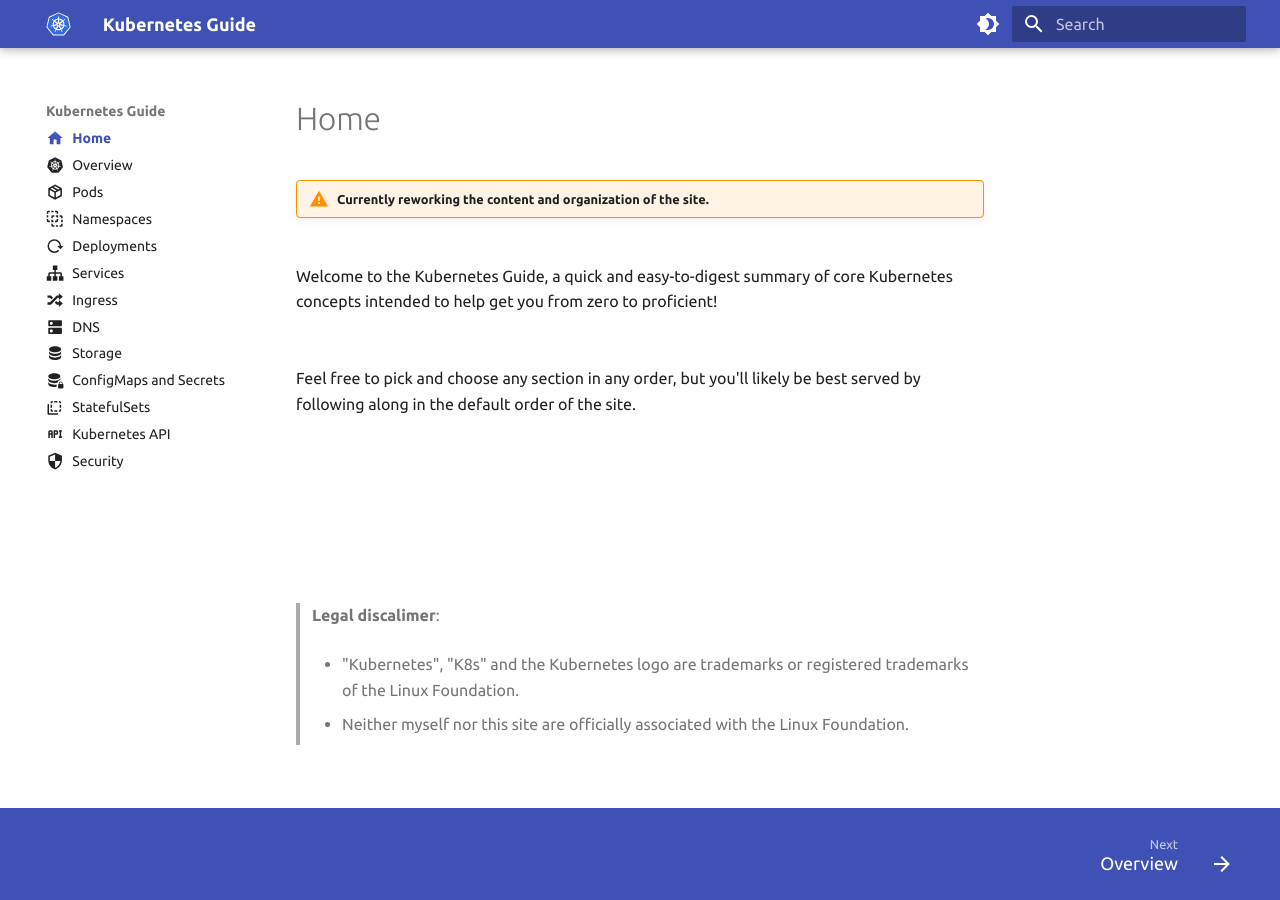
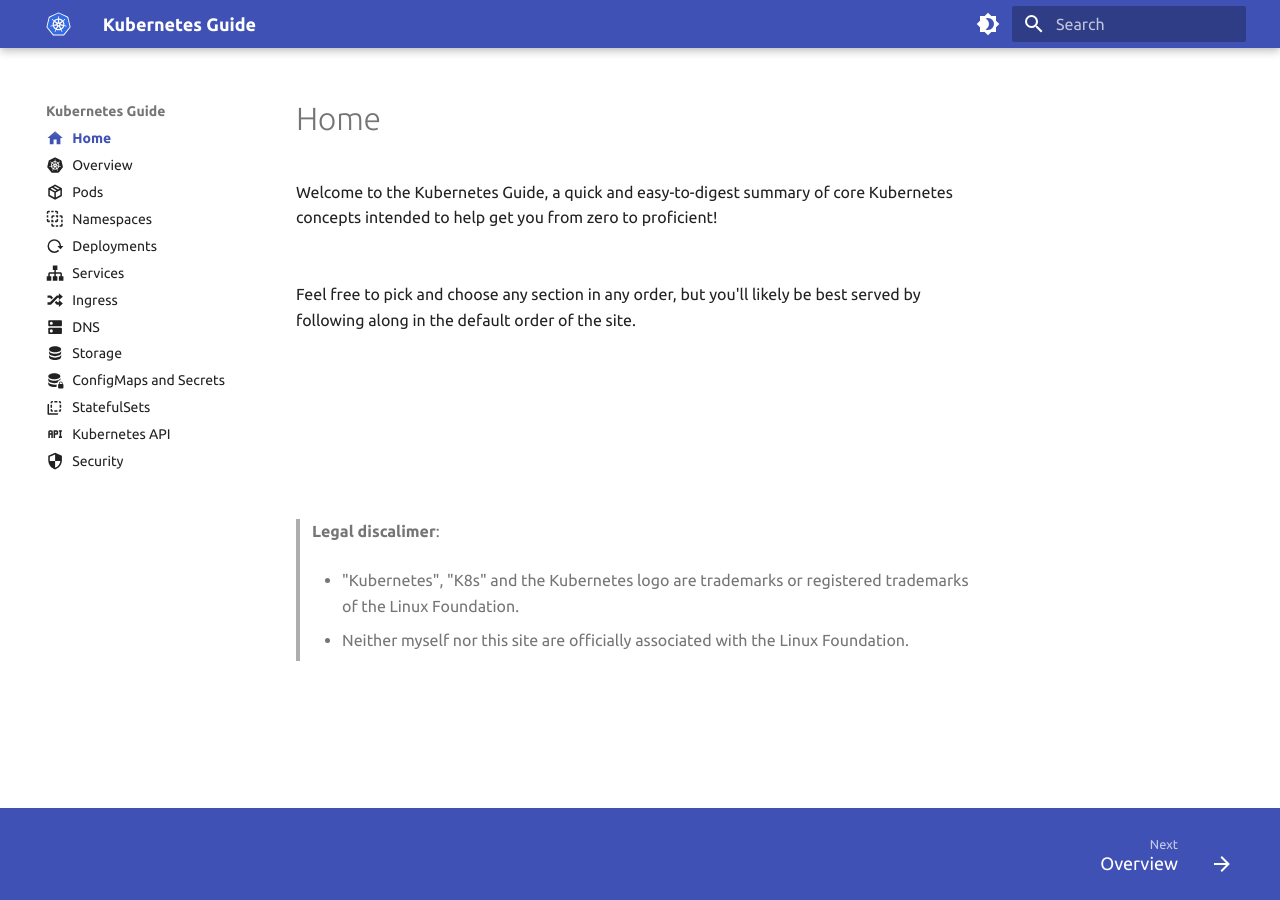
Before and after one commit to Braundo/kubernetes-guide, an MkDocs documentation site: the page built from docs/index.md, in a window 1280 px wide. Built offline with MkDocs 1.6.1 and Material for MkDocs 9.7.7, drawn with Linux system fonts in a browser that asks for light colours.

```diff
--- a/docs/index.md
+++ b/docs/index.md
@@ -1,8 +1,6 @@
 ---
 icon: material/home
 ---
-!!! warning "Currently reworking the content and organization of the site."
-<br/>
 Welcome to the Kubernetes Guide, a quick and easy-to-digest summary of core Kubernetes concepts intended to help get you from zero to proficient!
 <br/><br/>
 Feel free to pick and choose any section in any order, but you'll likely be best served by following along in the default order of the site.
```
Also changed, not shown: docs/security.md (+1 -1 lines).
